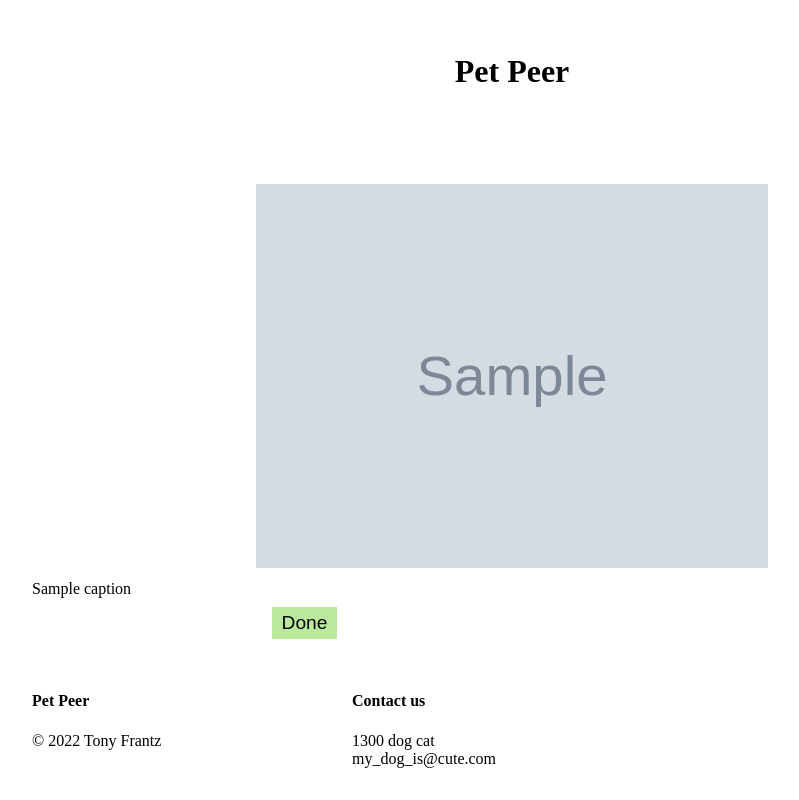
After one commit to tonesfrantz/flask-app, a Flask app: page /enlarge/1 in a window 1280 px wide. The commit adds this page. Shown: the whole page, without its empty margins (128-927 px from the left). Run offline with Flask 2, Linux system fonts and the light colour scheme; grey boxes marked "Sample" are stand-in pictures; a database or web service that is not in the repository returns one stand-in record (values such as "Sample title"); some libraries are stand-ins or nearby versions.

Commit message:
edit_delete_button_update

```diff
--- a/controllers/photo_controller.py
+++ b/controllers/photo_controller.py
@@ -18,7 +18,8 @@ def create_photo_upload():
     user_id = session.get('user_id')
     photo_url = request.form.get("photo_url")
     caption = request.form.get("caption")
-    insert_photo(user_id, photo_url, caption)
+    pet_type = request.form.get("pet_type")
+    insert_photo(user_id, photo_url, caption, pet_type)
     return redirect('/')
 
 # read
@@ -33,6 +34,12 @@ def photos():
         return render_template("pets.html", pet_photos=pet_photos)
     else:
         return redirect('/signup_login')
+
+
+@photo_controller.route('/enlarge/<photo_id>')
+def enlarge(photo_id):
+    pet = get_photo(photo_id)
+    return render_template('enlarge.html', pet=pet)
 
 # edit
 
@@ -49,7 +56,8 @@ def edit():
 def update(photo_id):
     photo_url = request.form.get("photo_url")
     caption = request.form.get("caption")
-    update_photos(photo_id, photo_url, caption)
+    pet_type = request.form.get("pet_type")
+    update_photos(photo_id, photo_url, caption, pet_type)
     return redirect('/')
 
 
--- a/models/photo.py
+++ b/models/photo.py
@@ -3,9 +3,9 @@ import database
 # INSERT
 
 
-def insert_photo(user_id, photo_url, caption):
-    database.sql_write("INSERT INTO photos (user_id, photo_url, caption) VALUES(%s, %s, %s);", [
-                       user_id, photo_url, caption])
+def insert_photo(user_id, photo_url, caption, pet_type):
+    database.sql_write("INSERT INTO photos (user_id, photo_url, caption) VALUES(%s, %s, %s, %s);", [
+                       user_id, photo_url, caption, pet_type])
 
 # READ
 
@@ -36,9 +36,9 @@ def get_all_Desc_most_popular(user_id):
 # UPDATE
 
 
-def update_photos(photo_id, photo_url, caption):
-    database.sql_write("UPDATE photos SET photo_url= %s, caption = %s WHERE photo_id = %s;", [
-        photo_url, caption, photo_id])
+def update_photos(photo_id, photo_url, caption, pet_type):
+    database.sql_write("UPDATE photos SET photo_url= %s, caption = %s, pet_type=%s WHERE photo_id = %s;", [
+        photo_url, caption, photo_id, pet_type])
 
 # DELETE
 
--- a/static/style.css
+++ b/static/style.css
@@ -72,6 +72,12 @@ img {
     object-fit: cover;
     border: 0.5em solid white;
 }
+.enlarge_photo {
+    width: 100%;
+    height: 400px;
+    object-fit: contain;
+    border: 0.5em solid white;
+}
 
 .individial_pet .info {
     display: flex;
--- a/templates/base.html
+++ b/templates/base.html
@@ -22,7 +22,9 @@
             <div>
                 <a href="/most_popular">Most Popular</a>
             </div>
-
+            <div>
+                <a href="/sort_type">Sort</a>
+            </div>
             <div>
                 <a>Logged in as: {{session['user_name']}}:</a>
             </div>
--- /dev/null
+++ b/templates/pets/enlarge.html
@@ -0,0 +1,16 @@
+{% extends 'base.html' %} {% block content%}
+<section class="enlarge_pet">
+    <div class="enlarge_this_pet">
+        <img
+            class="enlarge_photo"
+            src="{{pet['photo_url']}}"
+            alt="{{pet['caption']}}"
+        />
+
+        <div class="large_caption">{{pet['caption']}}</div>
+    </div>
+    <form action="/">
+        <button type="submit">Done</button>
+    </form>
+</section>
+{% endblock content %}
--- a/templates/pets/pets.html
+++ b/templates/pets/pets.html
@@ -2,13 +2,17 @@
 <section class="all-pets">
     {% for pet in pet_photos %}
     <div class="individual_pet">
+        <a href = "/enlarge/{{pet['photo_id']}}">
         <img src="{{pet['photo_url']}}" alt="{{pet['caption']}}" />
+        </a>
         <div class="caption">{{pet['caption']}}</div>
         <div class="photo_id"></div>
+        {% if session['user_id'] == pet['user_id'] %}
         <form action="/edit_delete" method="POST" id="edit_delete">
             <input type="hidden" name="photo_id" value="{{pet['photo_id']}}" />
             <button type="submit" value="{{pet['user_id']}}">EDIT / DELETE</button>
         </form>
+        {% endif %}
         {% if pet['has_liked'] == 0 %}
         <form action="/like" method="POST" id="like">
             <input type="hidden" name="photo_id" value="{{pet['photo_id']}}" />
```
Also changed, not shown: schema.sql (+36 -24 lines), templates/pets/create.html (+10 -0 lines), README.md, templates/session/user_delete.html (added), templates/session/user_edit.html (added).
